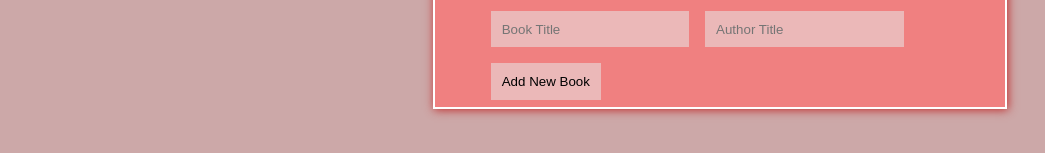
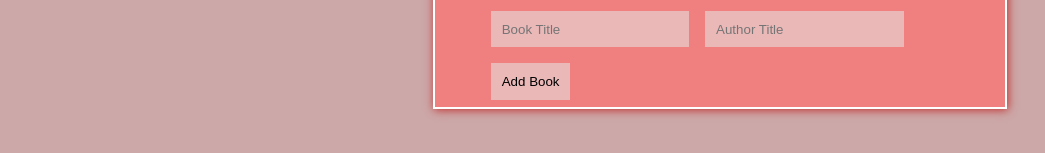
Before and after one commit to shahira-sadat/Bookstore, a React (Create React App) app: page /#/ in a window 1280 px wide. Shown: the part 491-644 px from the top of the page, without its empty margins (81-1126 px from the left). Built offline with nearby package versions, Linux system fonts and the light colour scheme.

Commit message:
Update bookform

```diff
--- a/src/components/BookForm.js
+++ b/src/components/BookForm.js
@@ -1,12 +1,15 @@
 import { useState, React } from 'react';
 import { useDispatch } from 'react-redux';
 import { nanoid } from '@reduxjs/toolkit';
-import { createBook } from '../redux/books/books';
+import { addNewBookApi } from '../redux/books/book';
 
 function Form() {
   const [titleInput, setTitleInput] = useState('');
   const [authorInput, setAuthorInput] = useState('');
   const dispatch = useDispatch();
+    const id = nanoid();
+  const category = 'Fiction';
+
   return (
     <div className="form-container">
       <h3>Add new book</h3>
@@ -28,16 +31,23 @@ function Form() {
         <button
           onClick={(e) => {
             e.preventDefault();
-            if (titleInput === '' && authorInput === '') {
+               if (titleInput === '' || authorInput === '') {
               return;
             }
-            dispatch(createBook({ title: titleInput, author: authorInput, id: nanoid() }));
+             dispatch(
+              addNewBookApi({
+                title: titleInput,
+                author: authorInput,
+                id,
+                category,
+              }),
+            );
             setTitleInput('');
             setAuthorInput('');
           }}
           type="submit"
         >
-          Add New Book
+          Add Book
         </button>
       </form>
     </div>
```
